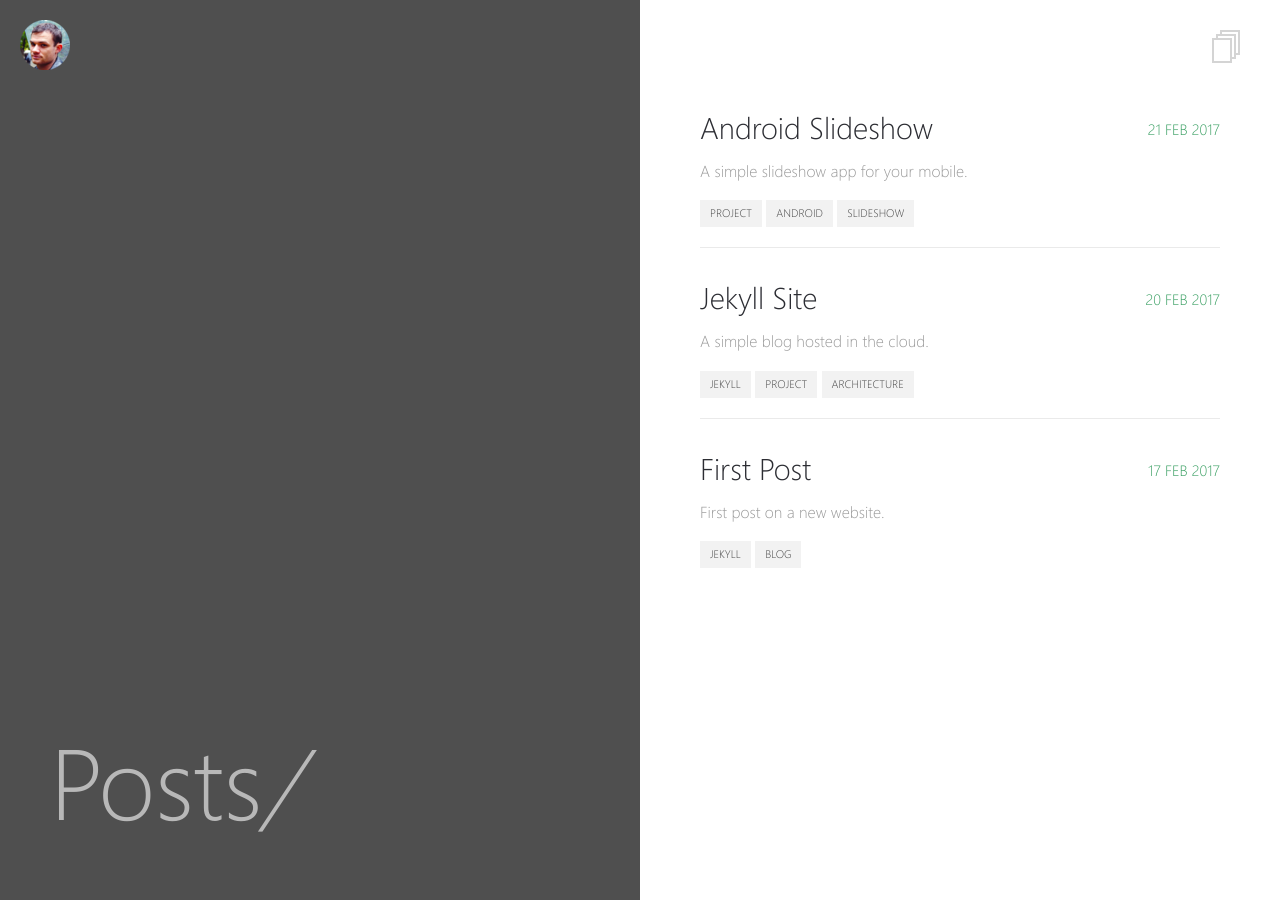
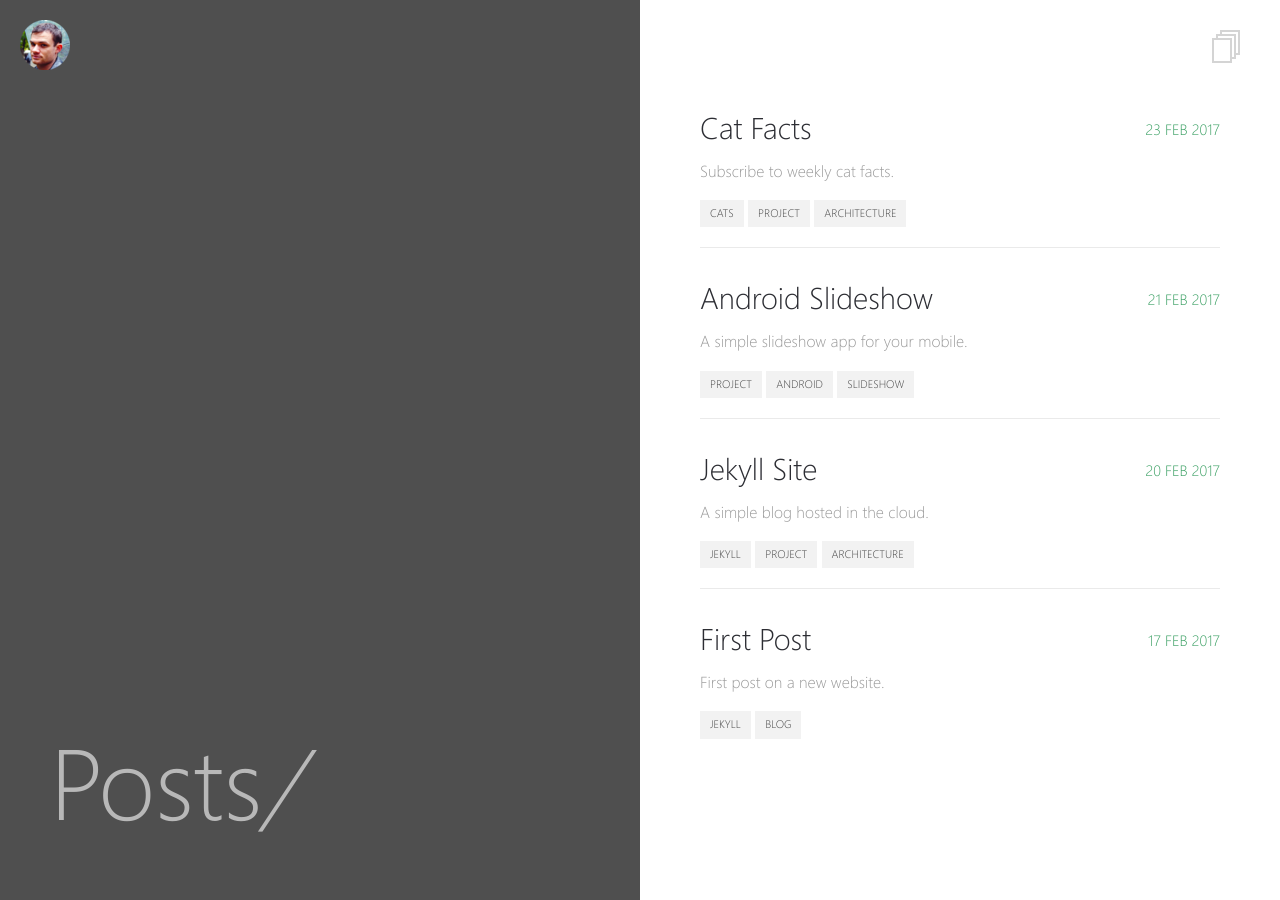
Before and after one commit to ScreamingHawk/ScreamingHawk.github.io, a Jekyll site: the page built from _pages/posts.md, in a window 1280 px wide. Built offline with Jekyll 4.4.1, drawn with Linux system fonts in a browser that asks for light colours; some of the changed lines change nothing that is shown.

Commit message:
Added cat facts post

```diff
--- a/_drafts/cat-facts.md
+++ b/_posts/2017-02-23-cat-facts.md
@@ -8,6 +8,10 @@ tags:
   - project
   - architecture
 ---
+
+# Cat Facts
+
+[Subscribe]({{ site.url }}/catfacts.html) to Cat Facts!
 
 ## Overview
 
@@ -143,7 +147,7 @@ The Lambda function for Cat Facts runs weekly and follows this process:
 2. Randomly select a line from file
 3. Remove the line from the file
 4. Write the file back to S3
-5. Append `:3` to the line. #That's a cats face
+5. Append `:3` to the line. That's a cats face
 6. Send a notification with the line to the Cat Facts SNS topic
 
 This process takes less than 5 second, uses hardly any memory and costs nothing, as it's under the free usage of AWS.
@@ -156,13 +160,79 @@ It is not publicly accessible and is completely secure.
 
 ## Recommended Architecture
 
-Server side handling of roles and subscription.
+I will be the first to acknowledge that Cat Facts is unlikely to exist in a corporate environment in isolation.
+You will likely want to include Dog Facts, Bird Facts or even Fish Facts!
 
-Authentication and authorisation for cognito.
+Jokes aside, the primary use case behind Cat Facts (a subscribable weekly mailing list) is a popular addition to many online services and the proposed architecture is worth being analysed.
 
-SES not SNS. Database/S3 requirements for subscription management.
+There are two recommendations for the architecture of Cat Facts in a corporate environment.
+
+<figure class="half">
+  <img src="/images/cloudcraft-catfacts-recommended-1.jpg">
+  <img src="/images/cloudcraft-catfacts-recommended-2.jpg">
+  <figcaption>Cat Facts recommended architectures created on <a href="https://cloudcraft.co/" title="Cloudcraft">Cloudcraft</a>.</figcaption>
+</figure>
+
+The architectures differ on the web components only.
+
+Recommendation 1 is a typical monolithic architecture while recommendation 2 is a microservice architecture.
+Each solution makes use of the most effect AWS services for the designs.
+
+
+### Recommended Architecture 1 - Web Layer
+
+Recommendation 1 utilises an autoscaling web layer that serves the application to the user.
+This is typical of modern architectures and well understood.
+The group scales horizontally to increase capability as load increases.
+This can be handled automatically through AWS alerts captured via [AWS Cloud](https://aws.amazon.com/cloudwatch/) or manually through calling the AWS API.
+
+The entire application and all components will exist on a each virtual machine.
+It's possible to place a content delivery network (CDN) in front of the web layer to increase caching if desired.
+
+
+### Recommended Architecture 2 - Web Layer
+
+Recommendation 2 utilises an serverless microservice API architecture with static resources stored in an S3 bucket.
+Microservices are the new hot trend, and in conjunction with AWS Lambda and API Gateway, can cut a lot of costs without sacrificing performance.
+
+I've documented the benefits of S3 already in this article and strong stand by it as a tool for serving static content.
+In a corporate environment it is recommended to add a content delivery network (CDN) in front to increase performance.
+
+The static website will contain forms or Javascript which call the microservices (utilising AWS lambda) through Amazon's [API Gateway](https://aws.amazon.com/api-gateway/).
+API Gateway allows authentication, authorisation, rate limiting and much more.
+
+
+### Database Backend
+
+For a production environment it is useful to have a full database to capture data.
+This may include user data or other statistics.
+Having a database will increase costs but also increase performance.
+
+AWS offers a number of different managed databases and the right one for any project heavily depends on the data to be captured and the teams skill set.
+
+I will detail the differences between AWS database services in a later post.
+Watch this space.
+
+
+### Simple Email Service
+
+The obvious change was to replace SES with the real email service.
+
+Having a rich, fully configurable email service is vital for any online business.
+Having full control over your mailing lists becomes a positive for rather than a negative when the driving factor of success is not implementation and service cost.
+
 
 ## Final Thoughts
 
+You may notice that there is a random cat image on the page.
+This image is provided via [The Cat API](http://thecatapi.com/).
+They like cats too.
+
 When I originally developed Cat Facts SMS via SNS was only available to American phone numbers so I did not implement it.
 Now it is supported so this is something I will likely add in the future.
+
+There are enough facts to run Cat Facts for the next 3 years without intervention.
+
+I really like cats, and I really like Cat Facts.
+
+I hope you will [subscribe]({{ site.url }}/catfacts.html).
```
Also changed, not shown: 1 other file.
